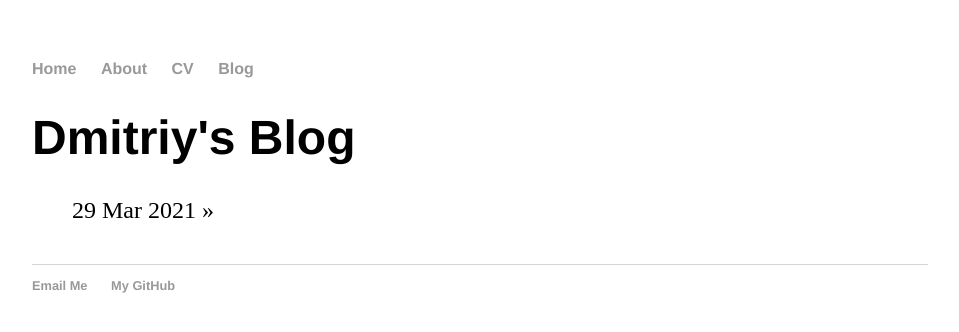
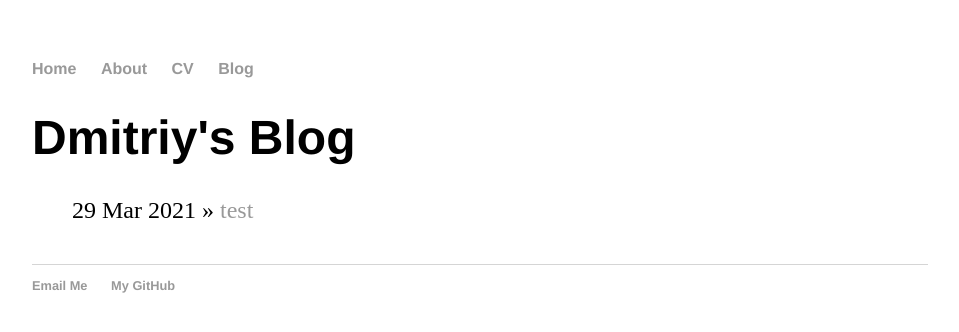
Before and after one commit to dmitriysychev/dmitriysychev.github.io, a Jekyll site: the page built from blog/index.html, in a window 1280 px wide. Shown: the top 332 px of the page, without its empty margins (160-1119 px from the left). Built offline with Jekyll 4.4.1, drawn with Linux system fonts in a browser that asks for light colours.

Commit message:
Update index.html

```diff
--- a/blog/index.html
+++ b/blog/index.html
@@ -6,6 +6,6 @@ title: Dmitriy's Blog
 	<ul class="posts">
 
 	  {% for post in site.posts %}
-	    <li><span>{{ post.date | date_to_string }}</span> » <a href="{{ post.url }}" title="{{ post.title }}">{{ post.title }}</a></li>
+	    <li><span>{{ post.date | date_to_string }}</span> » <a href="{{ post.url }}" title="{{ post.title }}">test{{ post.title }}</a></li>
 	  {% endfor %}
 	</ul>
```
